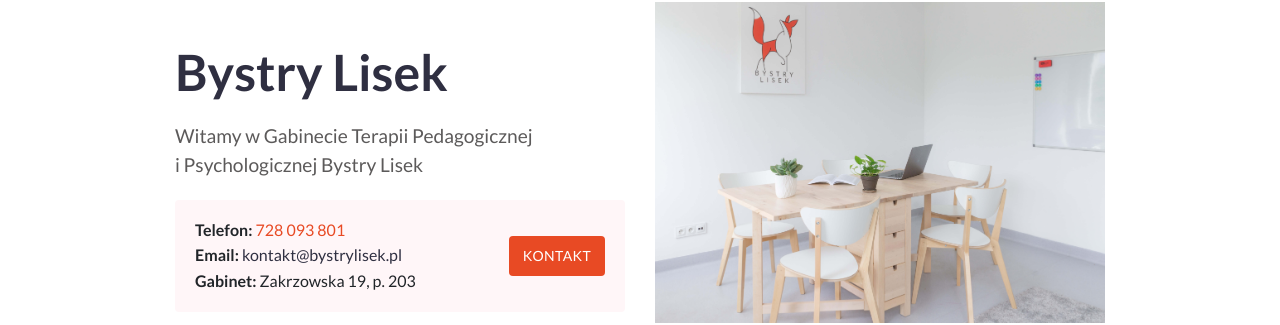
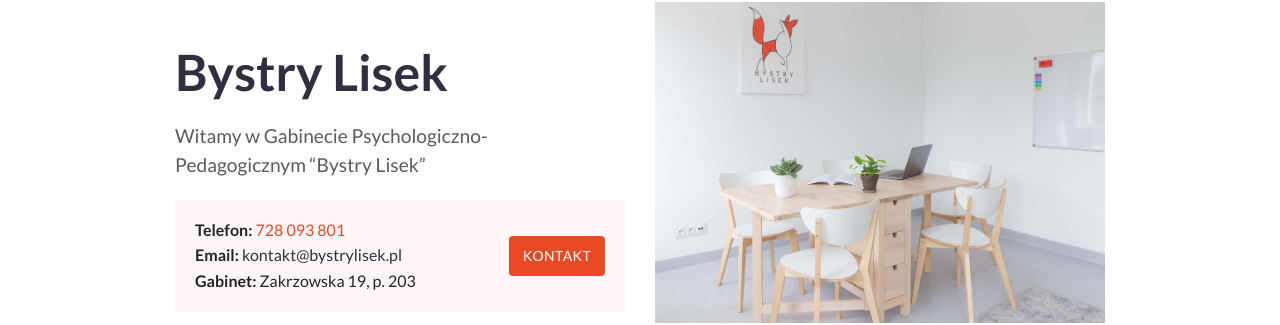
Before and after one commit to pawelkrysiak/bystrylisek, a Jekyll site: the page built from index.md, in a window 1280 px wide. Shown: the part 191-516 px from the top of the page. Built offline with Jekyll 4.4.1, drawn with Linux system fonts in a browser that asks for light colours.

Commit message:
update homepage short description

```diff
--- a/index.md
+++ b/index.md
@@ -9,4 +9,4 @@
 
 # Bystry Lisek
 
-Witamy w Gabinecie Terapii Pedagogicznej i Psychologicznej Bystry Lisek
+Witamy w Gabinecie Psychologiczno-Pedagogicznym "Bystry Lisek"
```
